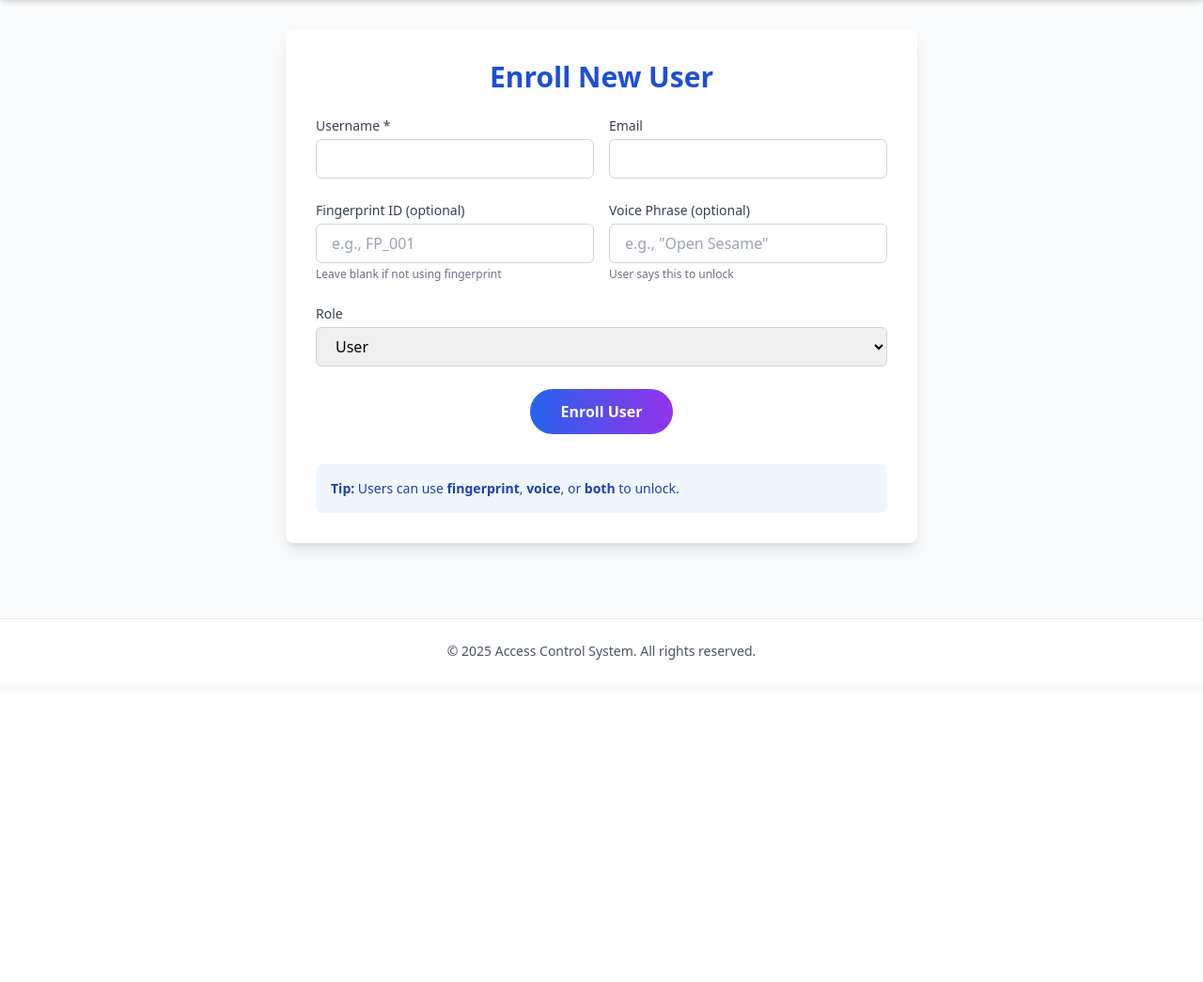
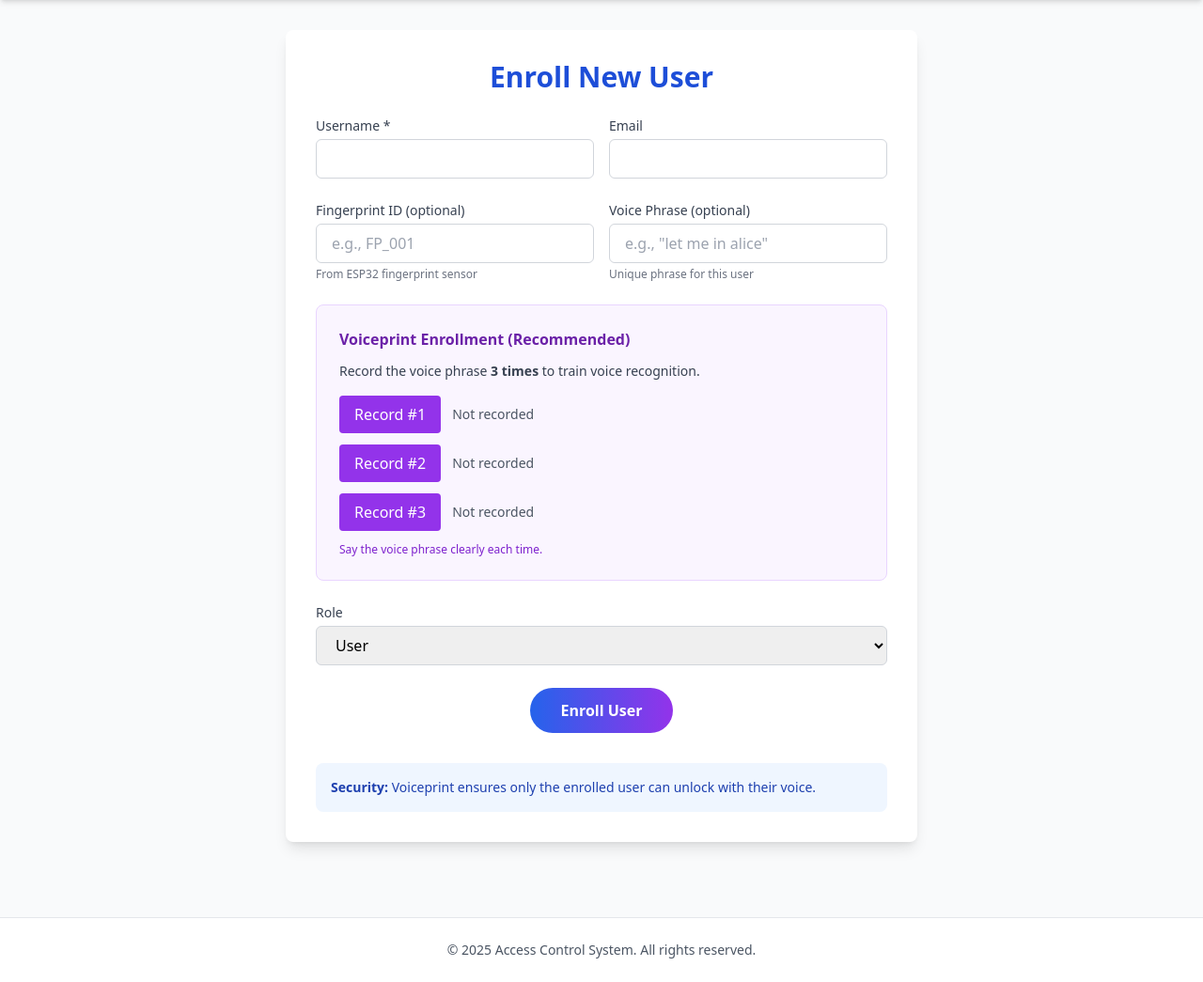
Before and after one commit to KRD66/access_management, a Django app: page /users/enroll/ in a window 1280 px wide. Shown: the part 64-1109 px from the top of the page at 94% size. Before the commit the page ends 766 px from the top, so only its background shows below. Run offline with Django 5.2, Linux system fonts and the light colour scheme; a user stored in the database is signed in; some libraries are stand-ins or nearby versions.

Commit message:
enroll.html modified for voice printsave added

```diff
--- a/users/templates/users/enroll.html
+++ b/users/templates/users/enroll.html
@@ -2,6 +2,17 @@
 {% block content %}
 <div class="max-w-2xl mx-auto bg-white p-8 rounded-lg shadow-lg">
     <h1 class="text-3xl font-bold mb-6 text-center text-blue-700">Enroll New User</h1>
+
+    <!-- Admin Check -->
+    {% if not user.is_staff %}
+        <div class="bg-red-50 border border-red-200 text-red-700 p-4 rounded-lg mb-6 text-center">
+            <p><strong>Access Denied</strong></p>
+            <p>Only administrators can enroll users.</p>
+            <a href="{% url 'dashboard' %}" class="text-blue-600 underline">Back to Dashboard</a>
+        </div>
+        {% comment %} Stop rendering form {% endcomment %}
+    {% else %}
+
     <form method="post" class="space-y-6">
         {% csrf_token %}
 
@@ -22,13 +33,41 @@
             <div>
                 <label class="block text-sm font-medium text-gray-700 mb-1">Fingerprint ID (optional)</label>
                 <input type="text" name="fingerprint_id" placeholder="e.g., FP_001" class="w-full px-4 py-2 border border-gray-300 rounded-md focus:ring-2 focus:ring-green-500">
-                <p class="text-xs text-gray-500 mt-1">Leave blank if not using fingerprint</p>
+                <p class="text-xs text-gray-500 mt-1">From ESP32 fingerprint sensor</p>
             </div>
             <div>
                 <label class="block text-sm font-medium text-gray-700 mb-1">Voice Phrase (optional)</label>
-                <input type="text" name="voice_phrase" placeholder='e.g., "Open Sesame"' class="w-full px-4 py-2 border border-gray-300 rounded-md focus:ring-2 focus:ring-purple-500">
-                <p class="text-xs text-gray-500 mt-1">User says this to unlock</p>
+                <input type="text" name="voice_phrase" placeholder='e.g., "let me in alice"' class="w-full px-4 py-2 border border-gray-300 rounded-md focus:ring-2 focus:ring-purple-500">
+                <p class="text-xs text-gray-500 mt-1">Unique phrase for this user</p>
             </div>
+        </div>
+
+        <!-- Voiceprint Enrollment -->
+        <div class="bg-purple-50 p-6 rounded-lg border border-purple-200">
+            <h3 class="font-semibold text-purple-800 mb-3">Voiceprint Enrollment (Recommended)</h3>
+            <p class="text-sm text-gray-700 mb-4">Record the voice phrase <strong>3 times</strong> to train voice recognition.</p>
+
+            <div class="space-y-3">
+                <div class="flex items-center gap-3">
+                    <button type="button" id="record1" class="record-btn bg-purple-600 text-white px-4 py-2 rounded hover:bg-purple-700">
+                        Record #1
+                    </button>
+                    <span id="status1" class="text-sm text-gray-600">Not recorded</span>
+                </div>
+                <div class="flex items-center gap-3">
+                    <button type="button" id="record2" class="record-btn bg-purple-600 text-white px-4 py-2 rounded hover:bg-purple-700" disabled>
+                        Record #2
+                    </button>
+                    <span id="status2" class="text-sm text-gray-600">Not recorded</span>
+                </div>
+                <div class="flex items-center gap-3">
+                    <button type="button" id="record3" class="record-btn bg-purple-600 text-white px-4 py-2 rounded hover:bg-purple-700" disabled>
+                        Record #3
+                    </button>
+                    <span id="status3" class="text-sm text-gray-600">Not recorded</span>
+                </div>
+            </div>
+            <p class="text-xs text-purple-700 mt-3">Say the voice phrase clearly each time.</p>
         </div>
 
         <!-- Role -->
@@ -42,7 +81,7 @@
 
         <!-- Submit -->
         <div class="text-center">
-            <button type="submit" class="bg-gradient-to-r from-blue-600 to-purple-600 text-white font-bold py-3 px-8 rounded-full hover:shadow-lg transform hover:scale-105 transition duration-200">
+            <button type="submit" id="submitBtn" class="bg-gradient-to-r from-blue-600 to-purple-600 text-white font-bold py-3 px-8 rounded-full hover:shadow-lg transform hover:scale-105 transition duration-200" disabled>
                 Enroll User
             </button>
         </div>
@@ -50,7 +89,64 @@
 
     <!-- Instructions -->
     <div class="mt-8 p-4 bg-blue-50 rounded-lg text-sm text-blue-800">
-        <p><strong>Tip:</strong> Users can use <strong>fingerprint</strong>, <strong>voice</strong>, or <strong>both</strong> to unlock.</p>
+        <p><strong>Security:</strong> Voiceprint ensures only the enrolled user can unlock with their voice.</p>
     </div>
+
+    <!-- Hidden inputs for voiceprint files -->
+    <input type="hidden" name="voiceprint1" id="voiceprint1">
+    <input type="hidden" name="voiceprint2" id="voiceprint2">
+    <input type="hidden" name="voiceprint3" id="voiceprint3">
+
+    <!-- JavaScript for Recording -->
+    <script>
+    let recordings = 0;
+    const totalRecordings = 3;
+    const recordButtons = ['record1', 'record2', 'record3'].map(id => document.getElementById(id));
+    const statusSpans = ['status1', 'status2', 'status3'].map(id => document.getElementById(id));
+    const hiddenInputs = ['voiceprint1', 'voiceprint2', 'voiceprint3'].map(id => document.getElementById(id));
+    let mediaRecorder;
+
+    recordButtons.forEach((btn, index) => {
+        btn.addEventListener('click', async () => {
+            if (mediaRecorder && mediaRecorder.state === 'recording') return;
+
+            try {
+                const stream = await navigator.mediaDevices.getUserMedia({ audio: true });
+                const chunks = [];
+                mediaRecorder = new MediaRecorder(stream);
+
+                mediaRecorder.ondataavailable = e => chunks.push(e.data);
+                mediaRecorder.onstop = () => {
+                    const blob = new Blob(chunks, { type: 'audio/webm' });
+                    const reader = new FileReader();
+                    reader.onloadend = () => {
+                        hiddenInputs[index].value = reader.result;
+                        statusSpans[index].textContent = 'Recorded';
+                        statusSpans[index].className = 'text-sm text-green-600';
+                        recordings++;
+
+                        if (recordings < totalRecordings) {
+                            recordButtons[recordings].disabled = false;
+                        } else {
+                            document.getElementById('submitBtn').disabled = false;
+                        }
+                    };
+                    reader.readAsDataURL(blob);
+                    stream.getTracks().forEach(track => track.stop());
+                };
+
+                mediaRecorder.start();
+                btn.textContent = 'Recording...';
+                btn.disabled = true;
+                setTimeout(() => mediaRecorder.stop(), 3000);
+            } catch (err) {
+                statusSpans[index].textContent = 'Mic access denied';
+                statusSpans[index].className = 'text-sm text-red-600';
+            }
+        });
+    });
+    </script>
+
+    {% endif %}
 </div>
 {% endblock %}
```
